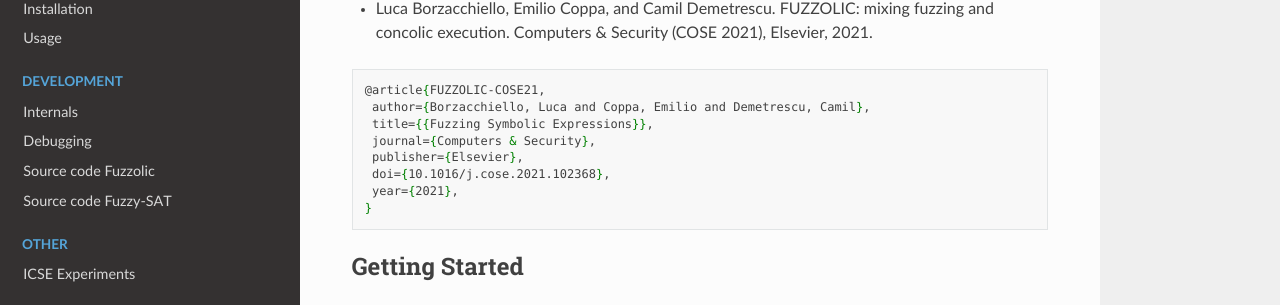
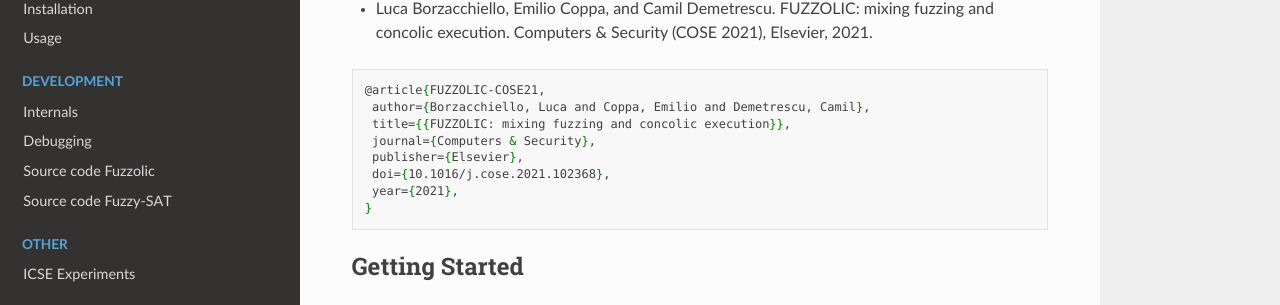
Before and after one commit to season-lab/fuzzolic, a Sphinx documentation site: the page built from docs/index.rst, in a window 1280 px wide and 900 px high, scrolled down 656 px. Shown: the part 143-448 px from the top of the window. Built offline with Sphinx 7.4.7 and the Read the Docs theme 2.0.0, drawn with Linux system fonts in a browser that asks for light colours; part of the change alters nothing that is shown.

Commit message:
Update index.rst

```diff
--- a/docs/index.rst
+++ b/docs/index.rst
@@ -43,7 +43,7 @@ FUZZOLIC
 
    @article{FUZZOLIC-COSE21,
     author={Borzacchiello, Luca and Coppa, Emilio and Demetrescu, Camil},
-    title={{Fuzzing Symbolic Expressions}},
+    title={{FUZZOLIC: mixing fuzzing and concolic execution}},
     journal={Computers & Security},
     publisher={Elsevier},
     doi={10.1016/j.cose.2021.102368},
```
